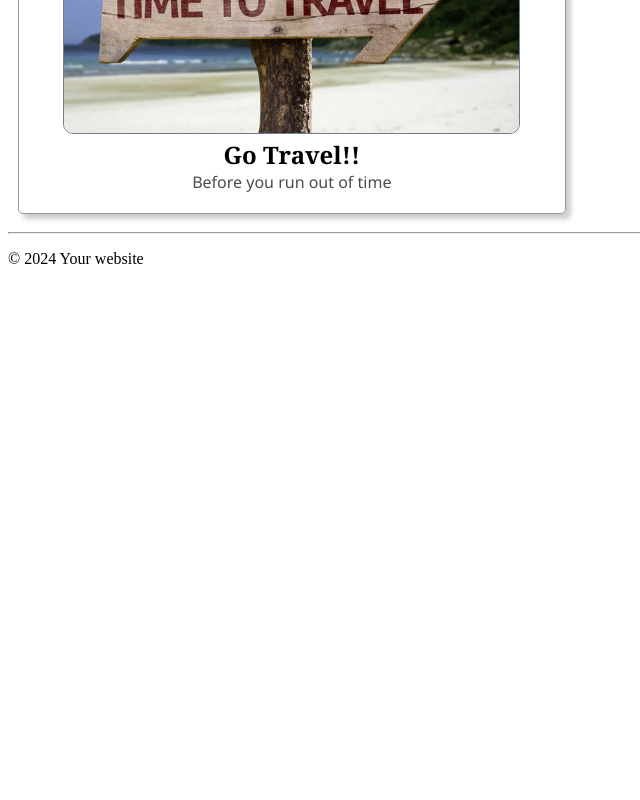
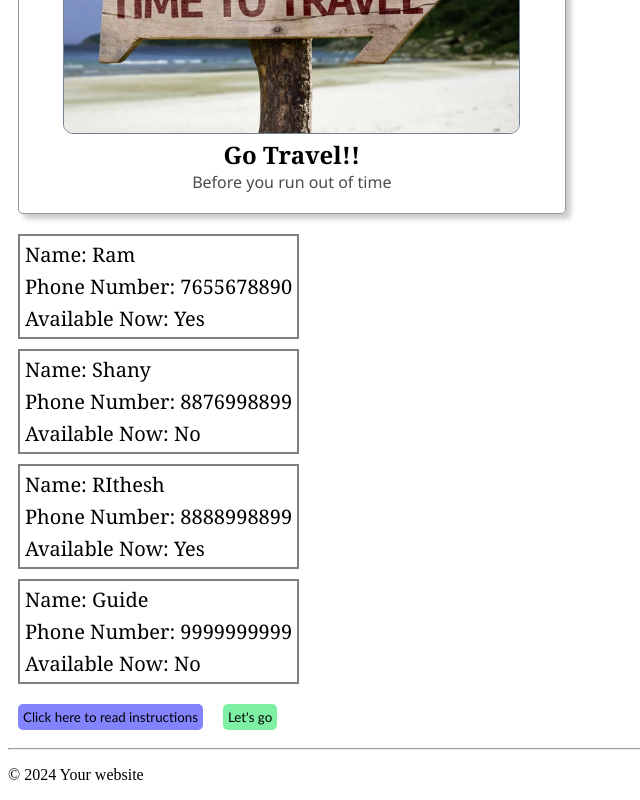
Before and after one commit to Kavana-navada/React-Learning, a React (Vite) app: page / in a window 1280 px wide. Shown: the part 372-1172 px from the top of the page, without its empty margins (0-640 px from the left). Before the commit the page ends 800 px from the top, so only its background shows below. Built offline with nearby package versions, Linux system fonts and the light colour scheme.

Commit message:
added new component contact

```diff
--- a/src/App.jsx
+++ b/src/App.jsx
@@ -1,11 +1,19 @@
 import Header from "./Header.jsx";
 import Footer from "./Footer.jsx";
 import Card  from "./Card.jsx";
+import Button from "./Button/Button.jsx";
+import Contact from "./Contact.jsx";
 function App() {
  return(
           <>
                <Header />
                <Card />
+               <br />
+               <Contact name="Ram" phn={7655678890} isavailable={true}/>
+               <Contact name="Shany" phn={8876998899} isavailable={false}/>
+               <Contact name="RIthesh" phn={8888998899} isavailable={true}/>
+               <Contact></Contact>
+               <Button />
                <Footer />
           </>
  );
--- /dev/null
+++ b/src/Button/Button.jsx
@@ -0,0 +1,22 @@
+import mystyles from './Button.module.css'
+function Button(){
+    const gobtn=
+    {
+        backgroundColor: "rgb(125, 240, 163)",
+        padding: "5px",
+        color: "black",
+        fontFamily:'Trebuchet MS',
+        borderRadius: "5px",
+        border: "none",
+        margin: "10px",
+        cursor: "pointer",
+
+    };
+    return(
+        <>
+        <button className={mystyles.instructionButton}> Click here to read instructions</button>
+        <button style={gobtn}> Let's go</button>
+        </>
+    );
+}
+export default Button
--- /dev/null
+++ b/src/Button/Button.module.css
@@ -0,0 +1,11 @@
+.instructionButton{
+    background-color: rgb(131, 131, 254);
+    padding: 5px;
+    color: black;
+    font-family:'Trebuchet MS', 'Lucida Sans Unicode', 'Lucida Grande', 'Lucida Sans', Arial, sans-serif;
+    border-radius: 5px;
+    border: none;
+    margin: 10px;
+    cursor: pointer;
+
+}
--- /dev/null
+++ b/src/Contact.jsx
@@ -0,0 +1,22 @@
+import PropTypes from 'prop-types'
+function Contact(props)
+{
+    return(
+        <div className="contactList">
+            <p>Name: {props.name}</p>
+            <p>Phone Number: {props.phn}</p>
+            <p>Available Now: {props.isavailable?"Yes":"No"}</p>
+        </div>
+    );
+}
+Contact.propTypes={
+    name:PropTypes.string,
+    phn:PropTypes.number,
+    isavailable:PropTypes.bool,
+};
+Contact.defaultProps={
+    name:"Guide",
+    phn:9999999999,
+    isavailable:false,
+};
+export default Contact
--- a/src/index.css
+++ b/src/index.css
@@ -23,3 +23,16 @@
     color: rgb(75, 75, 75);
     margin: 0;
 }
+
+
+.contactList{
+    font-family: Cambria, Cochin, Georgia, Times, 'Times New Roman', serif;
+    font-size: 1.25em;
+    border: 2px solid gray;
+    max-width:fit-content;
+    margin: 10px;
+}
+.contactList p{
+    margin: 5px;
+
+}
```
